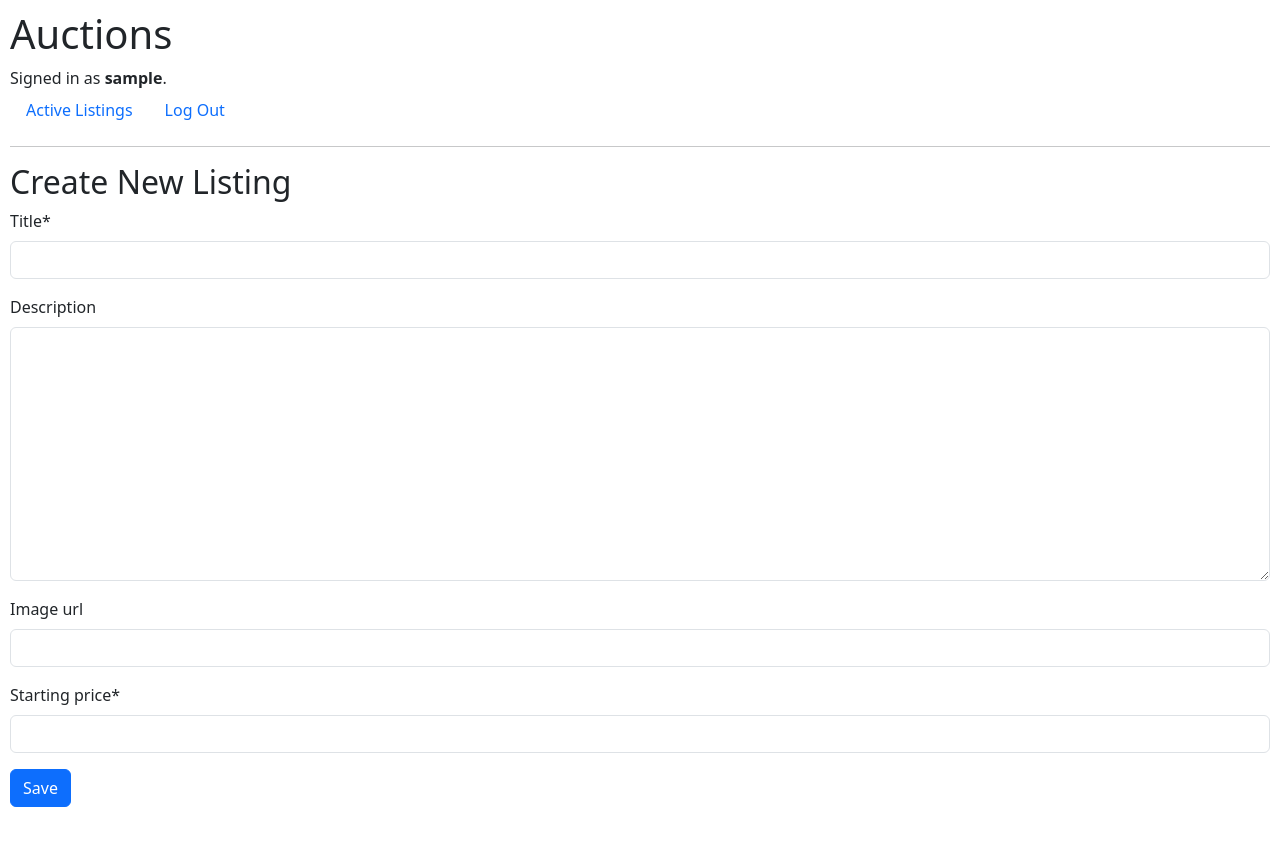
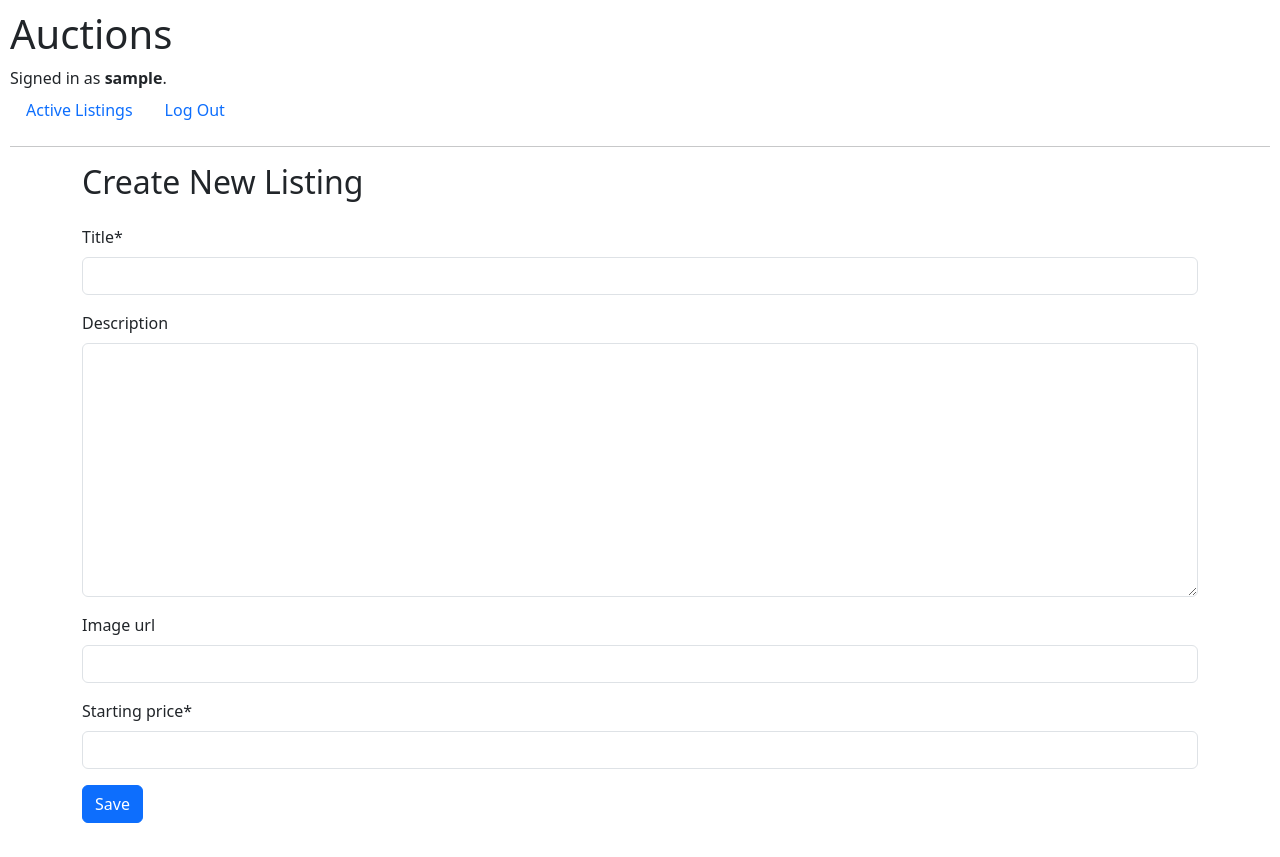
Before and after one commit to RCalvin2005/CS50Web-Commerce, a Django app: page /listing/add in a window 1280 px wide. Before the commit the page ends 807 px from the top, so only its background shows below. Run offline with Django 3.2, Linux system fonts and the light colour scheme; the visitor is signed in with stand-in values (Sample User, id 1); some libraries are stand-ins or nearby versions.

Commit message:
Added container wrapping body

```diff
--- a/auctions/templates/auctions/add_listing.html
+++ b/auctions/templates/auctions/add_listing.html
@@ -4,17 +4,21 @@
 
 {% block body %}
 
+    <div class="container">
         <h2>Create New Listing</h2>
 
         {% if message %}
             <div>{{ message }}</div>
         {% endif %}
 
+        <div class="my-4">
             <form action="{% url 'add_listing' %}" method="post">
                 <!-- https://ordinarycoders.com/blog/article/render-a-django-form-with-bootstrap -->
                 {% csrf_token %}
                 {{ form | crispy }}
                 <input class="btn btn-primary" type="submit" value="Save">
             </form>
+        </div>
+    </div>
 
 {% endblock %}
```
Lines whose indentation alone changed are shown as unchanged.
